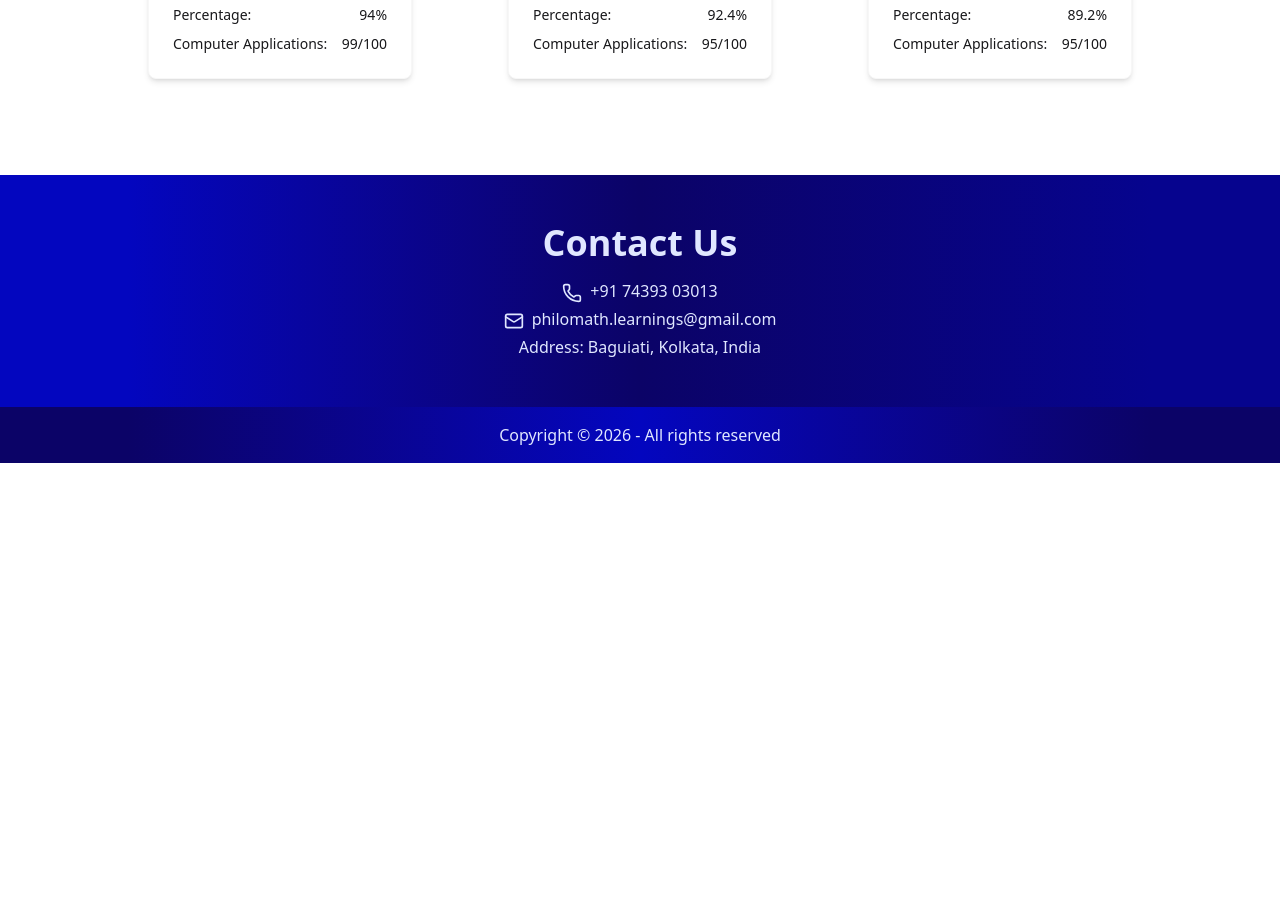
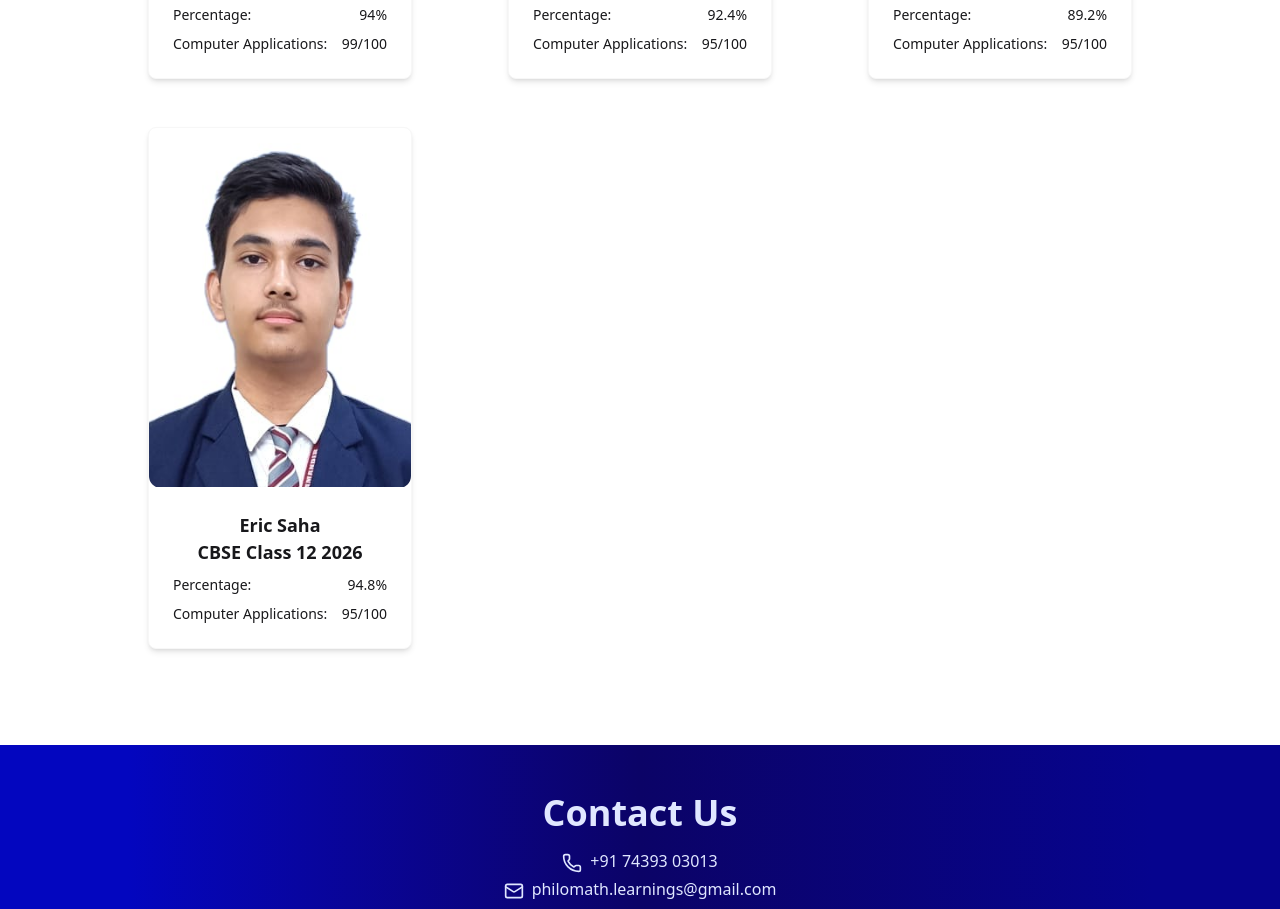
Before and after one commit to techphilomathlearnings-web/philomath, a Next.js app: page / in a window 1280 px wide. Shown: the part 2420-3329 px from the top of the page. Before the commit the page ends 2883 px from the top, so only its background shows below. Built offline with nearby package versions, Linux system fonts and the light colour scheme.

Commit message:
CBSE Class 12  2026

```diff
--- a/src/components/toppers.tsx
+++ b/src/components/toppers.tsx
@@ -55,6 +55,14 @@ const Toppers = () => {
               subject="Computer Applications"
               credits2={95}
             />
+            <TopperCard
+              link="/Eric.png"
+              title="Eric Saha"
+              board="CBSE Class 12 2026"
+              credits1={94.8}
+              subject="Computer Applications"
+              credits2={95}
+            />
           </div>
         </div>
       </div>
```
Also changed, not shown: public/Eric.png (added), public/Souvik.png.
